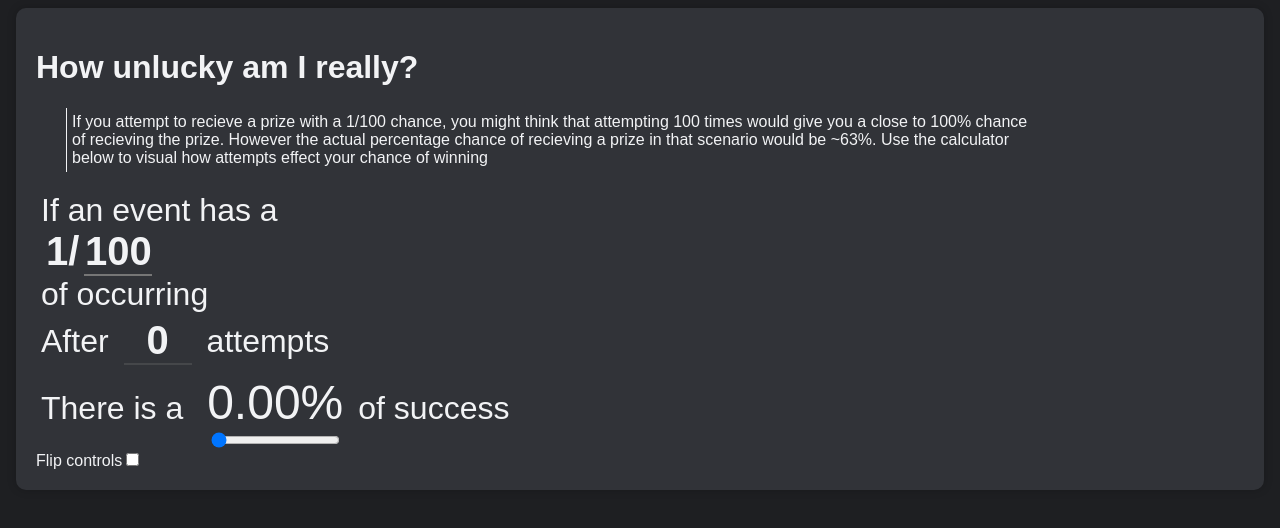
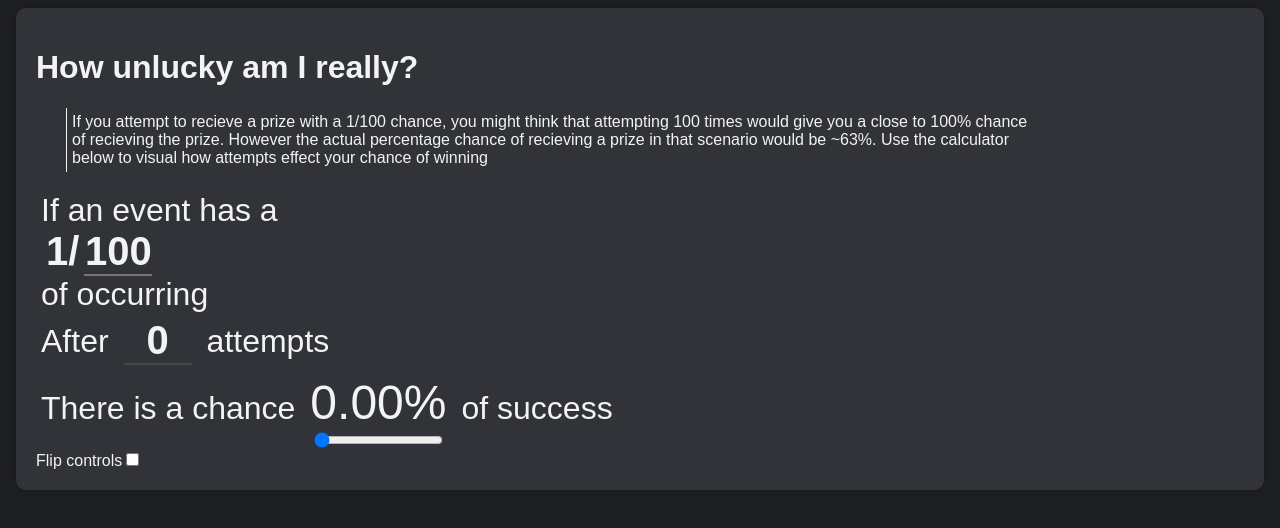
Before and after one commit to AntHills/probability-visualiser, a React (Vite) app: page / in a window 1280 px wide. Shown: the top 528 px of the page. Built offline with nearby package versions, Linux system fonts and the light colour scheme.

Commit message:
updated wording

```diff
--- a/src/ProbabilityVisualiser.jsx
+++ b/src/ProbabilityVisualiser.jsx
@@ -114,7 +114,7 @@ function ProbabilityVisualiser() {
         <div className="visualiser-container">
           <div className="display-container">
             <div className="percentage-container">
-              <span className="probability-display">There is a </span>
+              <span className="probability-display">There is a chance</span>
               <div className="probability-controls">
                 <span className="percentage-display">{percentage}%</span>
                 <input
```
